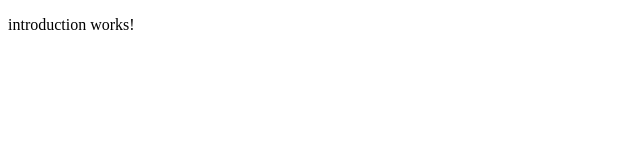
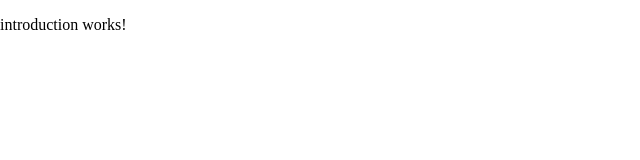
Before and after one commit to lovely-card-builder/lcb-frontend, an Angular app: page / in a window 1280 px wide. Shown: the top 160 px of the page, without its empty margins (0-640 px from the left). Built offline with nearby package versions, Linux system fonts and the light colour scheme.

Commit message:
feat(setup): resets styling.

```diff
--- a/package.json
+++ b/package.json
@@ -18,6 +18,7 @@
     "@angular/platform-browser": "^14.2.0",
     "@angular/platform-browser-dynamic": "^14.2.0",
     "@angular/router": "^14.2.0",
+    "normalize.css": "^8.0.1",
     "rxjs": "~7.5.0",
     "tslib": "^2.3.0",
     "zone.js": "~0.11.4"
--- a/src/styles.scss
+++ b/src/styles.scss
@@ -1 +1,2 @@
 /* You can add global styles to this file, and also import other style files */
+@import "node_modules/normalize.css/normalize.css";
```
Also changed, not shown: 1 other file (tests, documents, lock files or other folders).
